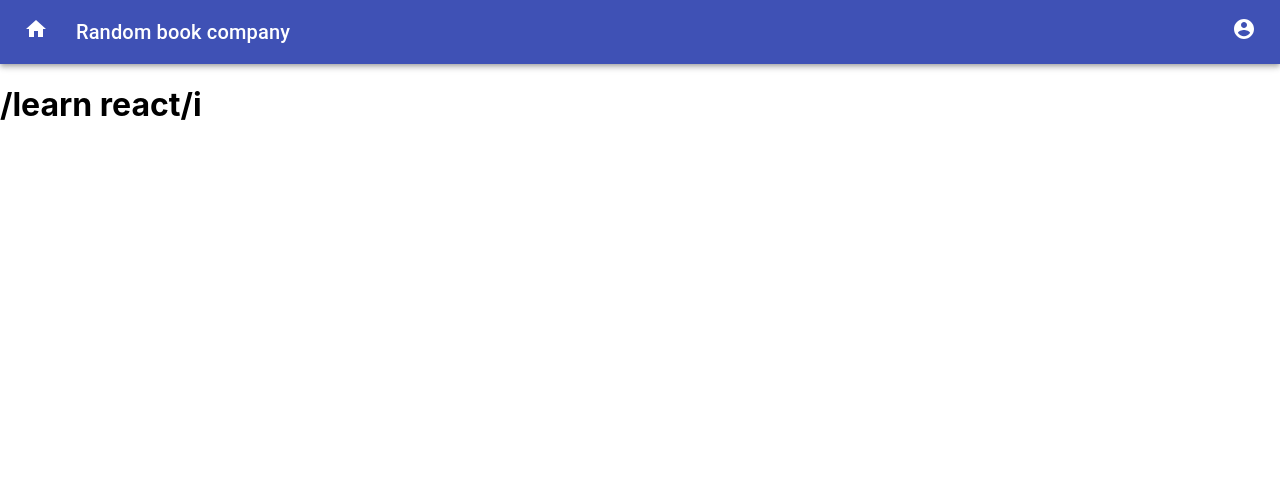
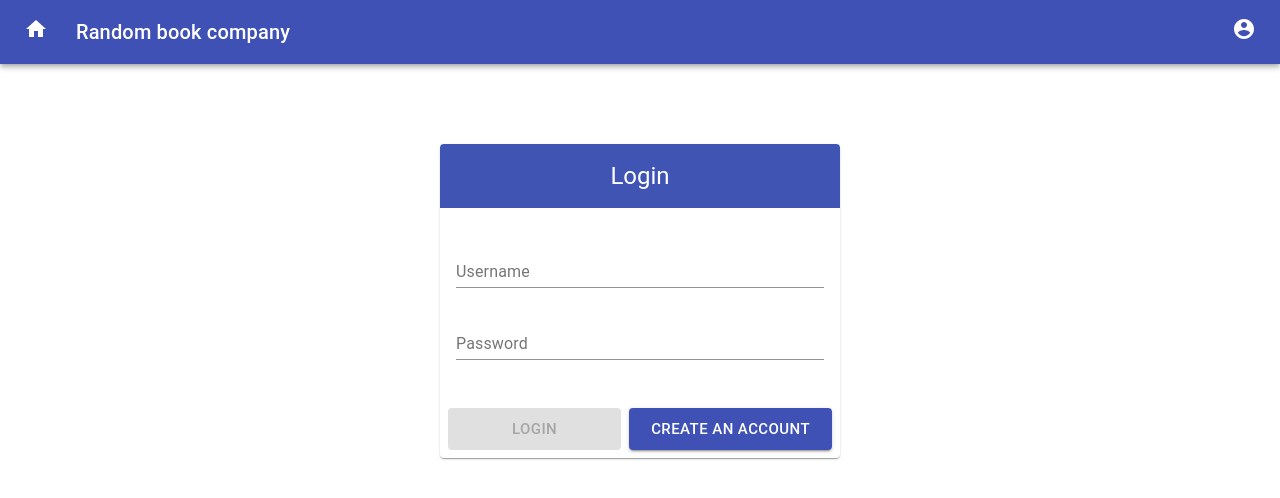
Before and after one commit to louisdtt/react-bibliotheque, a React (Create React App) app: page / in a window 1280 px wide. Shown: the top 498 px of the page. Built offline with nearby package versions, Linux system fonts and the light colour scheme.

Commit message:
route app

```diff
--- a/src/Routes.tsx
+++ b/src/Routes.tsx
@@ -1,6 +1,5 @@
 import React from 'react';
 import {BrowserRouter as Router, Switch, Route} from 'react-router-dom';
-import App from './components/App';
 import Login from './components/Login';
 import BookPresenter from "./components/BookPresenter";
 import BookList from "./components/BookList";
@@ -19,7 +18,7 @@ function Routes() {
             <Switch>
                 <Route exact path="/">
                     <PrimarySearchAppBar/>
-                    <App/>
+                    <Login/>
                 </Route>
 
                 <Route exact path="/login">
--- a/src/components/App.tsx
+++ /dev/null
@@ -1,9 +0,0 @@
-function App() {
-  return (
-    <div className="App">
-      <h1>/learn react/i</h1>
-    </div>
-  );
-}
-
-export default App;
```
Also changed, not shown: 1 other file (tests, documents, lock files or other folders).
